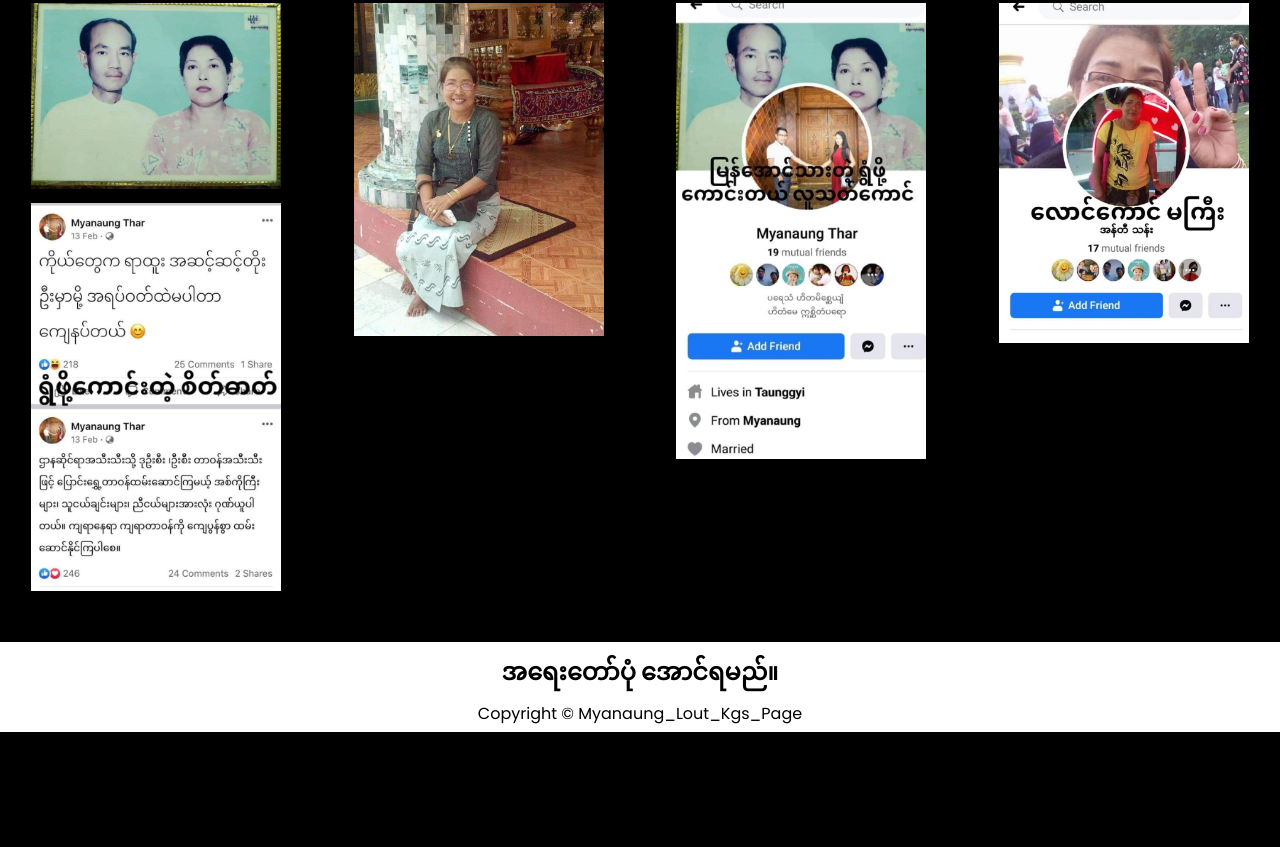
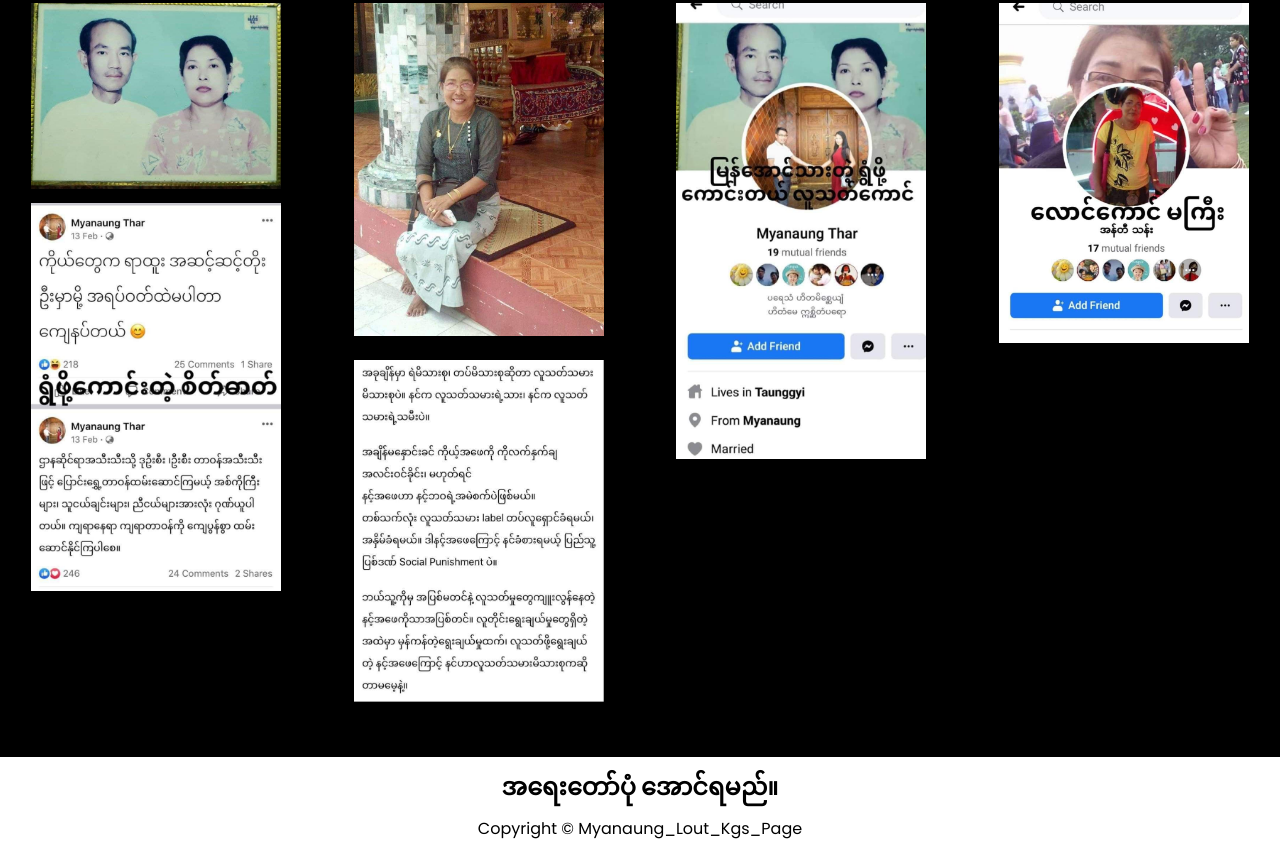
Before and after one commit to myanaungMaggots/myanaungMaggots, a plain HTML site: page soe_than.html in a window 1280 px wide. Shown: the part 805-1652 px from the top of the page. Before the commit the page ends 1537 px from the top, so only its background shows below. Drawn offline with Linux system fonts and the light colour scheme.

Commit message:
Add files via upload

```diff
--- a/soe_than.html
+++ b/soe_than.html
@@ -35,6 +35,7 @@
         <img src="./images/soe_than3.jpg" alt="">
         <img src="./images/soe_than4.jpg" alt="">
         <img src="./images/soe_than5.jpg" alt="">
+        <img src="./images/soe_than6.jpg" alt="">
     </div>
 
     <footer>
```
